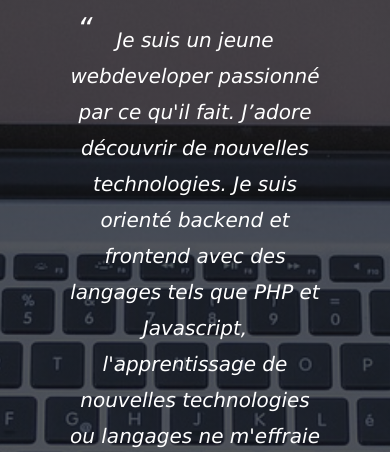
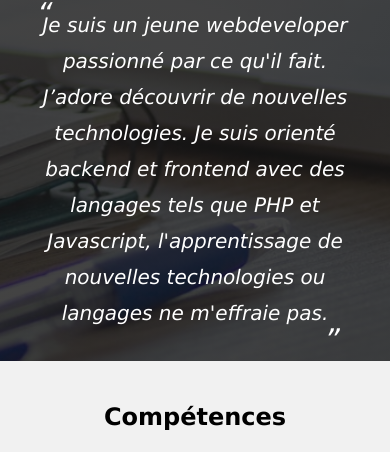
Before and after one commit to dyl25/dyl25.github.io, a plain HTML site: page index.html in a window 390 px wide. Shown: the part 388-840 px from the top of the page. Drawn offline with Linux system fonts and the light colour scheme.

Commit message:
change image from header and opacity

```diff
--- a/style.css
+++ b/style.css
@@ -109,26 +109,27 @@ a {
     font-size: 20px;
     text-align: center;
     width: 100%;
+    height:100%;
     overflow: hidden;
     color: #FFF;
     background:  -webkit-gradient(
                      linear,
                      left top, left bottom,
-                     from(rgba(20,20,20, .7)),
-                     to(rgba(20,20,20, .7))),
-                     url('img/Slice.jpg') no-repeat center center / cover;
+                     from(rgba(20,20,20, .8)),
+                     to(rgba(20,20,20, .8))),
+                     url('img/pen-computer.jpg') no-repeat center center / cover;
     background:  -webkit-linear-gradient(
-                     rgba(20,20,20, .7),
-                     rgba(20,20,20, .7)),
-                     url('img/Slice.jpg') no-repeat center center / cover;
+                     rgba(20,20,20, .8),
+                     rgba(20,20,20, .8)),
+                     url('img/pen-computer.jpg') no-repeat center center / cover;
     background:  -o-linear-gradient(
-                     rgba(20,20,20, .7),
-                     rgba(20,20,20, .7)),
-                     url('img/Slice.jpg') no-repeat center center / cover;
+                     rgba(20,20,20, .8),
+                     rgba(20,20,20, .8)),
+                     url('img/pen-computer.jpg') no-repeat center center / cover;
     background:  linear-gradient(
-                     rgba(20,20,20, .7),
-                     rgba(20,20,20, .7)),
-                     url('img/Slice.jpg') no-repeat center center / cover;
+                     rgba(20,20,20, .8),
+                     rgba(20,20,20, .8)),
+                     url('img/pen-computer.jpg') no-repeat center center / cover;
 }
 
 blockquote {
@@ -349,6 +350,18 @@ blockquote::after {
 
 @media only screen and (max-width: 740px) {
 
+    #contact {
+            padding: 50px 50px;
+    }
+
+    .container {
+        padding: 15px 15px;
+    }
+
+    blockquote {
+        margin: 15px 15px;
+    }
+
     .card {
         width: 100%;
     }
@@ -370,11 +383,3 @@ blockquote::after {
     }
 
 }
-
-@media only screen and (max-width: 440px) {
-
-    .container {
-        padding: 30px 30px;
-    }
-
-}
```
Also changed, not shown: img/pen-computer.jpg (added).
